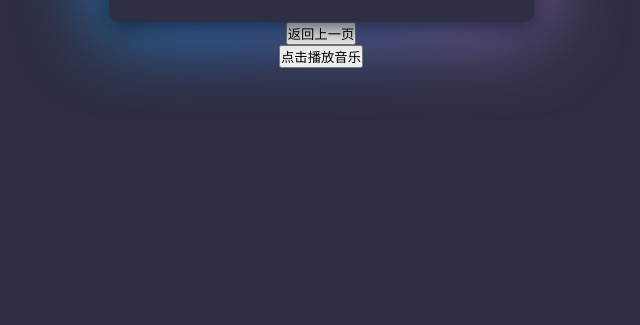
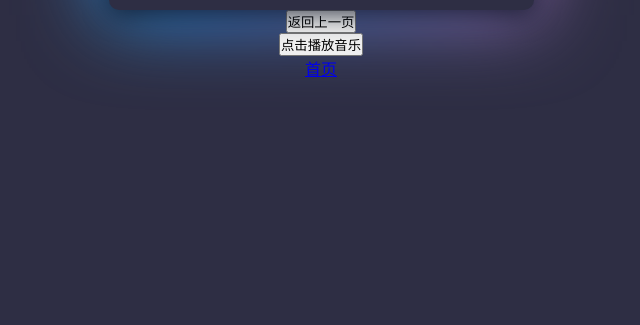
Before and after one commit to lihaoyu0618/lihaoyu0618, a plain HTML site: page z.html in a window 1280 px wide. Shown: the part 475-800 px from the top of the page, without its empty margins (319-959 px from the left). Drawn offline with Linux system fonts and the light colour scheme.

Commit message:
Update z.html

```diff
--- a/z.html
+++ b/z.html
@@ -353,6 +353,7 @@
 </script>
 <body><button onclick="goBack()">返回上一页</button><script>function goBack() {  window.history.back();}</script>
 <button onclick="playAudio()">点击播放音乐</button><audio id="myAudio" src="http://music.163.com/song/media/outer/url?id=1962807020.mp3" loop=true></audio><script>function playAudio() {  var audio = document.getElementById("myAudio");  audio.play();}</script>
+ <a href="page2.html">首页</a>
 </body>
 
 </body>
```
